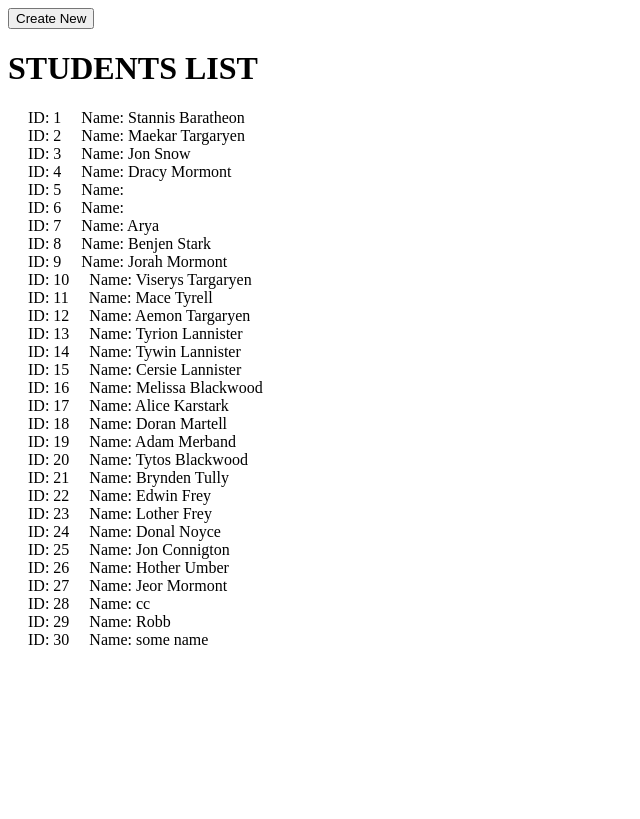
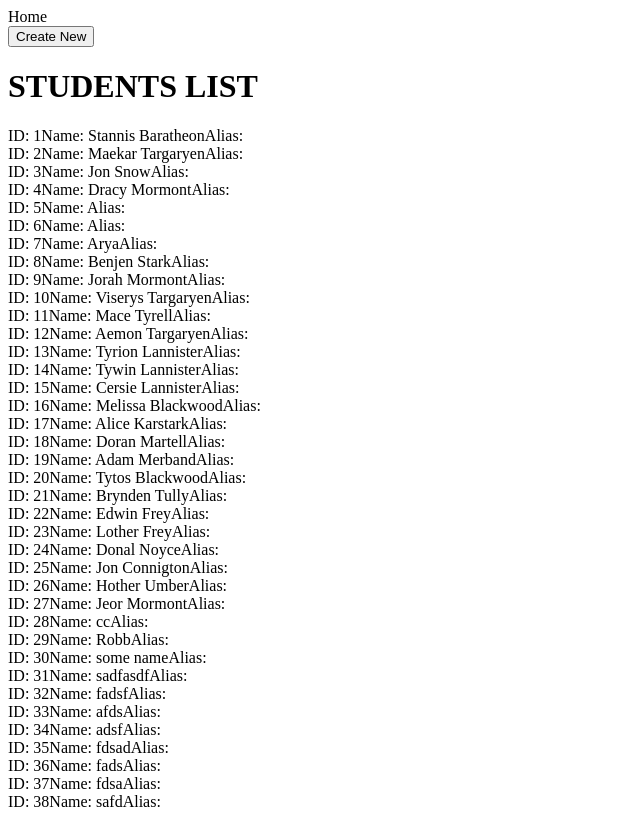
Before and after one commit to Gurharman23/try-student-management, a React app: page / in a window 1280 px wide. Shown: the whole page, without its empty margins (0-640 px from the left). Built offline with nearby package versions, Linux system fonts and the light colour scheme; data requests are answered from the project's data file.

Commit message:
some basic tweeks and css loader configured

```diff
--- a/db.json
+++ b/db.json
@@ -117,6 +117,46 @@
     {
       "name": "some name",
       "id": 30
+    },
+    {
+      "name": "sadfasdf",
+      "alias": "",
+      "id": 31
+    },
+    {
+      "name": "fadsf",
+      "alias": "fadsfs",
+      "id": 32
+    },
+    {
+      "name": "afds",
+      "alias": "fa",
+      "id": 33
+    },
+    {
+      "name": "adsf",
+      "alias": "afdsf",
+      "id": 34
+    },
+    {
+      "name": "fdsad",
+      "alias": "asfdd",
+      "id": 35
+    },
+    {
+      "name": "fads",
+      "alias": "fsdaf",
+      "id": 36
+    },
+    {
+      "name": "fdsa",
+      "alias": "safds",
+      "id": 37
+    },
+    {
+      "name": "safd",
+      "alias": "sdafds",
+      "id": 38
     }
   ]
 }
--- a/package.json
+++ b/package.json
@@ -7,11 +7,13 @@
   },
   "dependencies": {
     "@reduxjs/toolkit": "^2.2.2",
+    "css-loader": "^6.10.0",
     "json-server": "^0.17.4",
     "react": "^18.2.0",
     "react-dom": "^18.2.0",
     "react-redux": "^9.1.0",
-    "react-router-dom": "^6.22.3"
+    "react-router-dom": "^6.22.3",
+    "style-loader": "^3.3.4"
   },
   "devDependencies": {
     "@babel/core": "^7.24.3",
--- a/src/components/App.jsx
+++ b/src/components/App.jsx
@@ -1,15 +1,21 @@
-import React from "react";
-import { Link } from "react-router-dom";
+import React, { useEffect } from "react";
+import { BrowserRouter, Link, Route, Routes } from "react-router-dom";
 import { StudentList } from "./StudentList.jsx";
+import { useDispatch, useSelector } from "react-redux";
+import { fetchStudentsThunk } from "../redux/slices/studentsSlice.js";
+import { CreateForm } from "./CreateForm.jsx";
+import { Home } from "./Home.jsx";
 export const App = () => {
   return (
     <div>
       <div className="create-btn">
-        <Link to={"/create"}>
-          <button>Create New</button>
-        </Link>
+        <BrowserRouter>
+          <Routes>
+            <Route path="/" element={<Home />} />
+            <Route path="/create" element={<CreateForm />} />
+          </Routes>
+        </BrowserRouter>
       </div>
-      <StudentList />
     </div>
   );
 };
--- a/src/components/CreateForm.jsx
+++ b/src/components/CreateForm.jsx
@@ -1,5 +1,5 @@
 import React from "react";
-import { createStudent } from "../student-helpers";
+import { createStudent } from "../student-api";
 import { useNavigate } from "react-router-dom";
 import { useDispatch } from "react-redux";
 import { studentCreated } from "../redux/slices/studentsSlice";
@@ -22,7 +22,8 @@ export const CreateForm = () => {
       <h1>CreateForm</h1>
       <form onSubmit={submitHandler}>
         <div>
-          Name: <input name={"name"} />
+          Name: <input type="text" name={"name"} />
+          Alias: <input type="text" name={"alias"} />
         </div>
         <button type="submit"> Submit </button>
       </form>
--- /dev/null
+++ b/src/components/Home.jsx
@@ -0,0 +1,24 @@
+import React, { useEffect } from "react";
+import { StudentList } from "./StudentList.jsx";
+import { useDispatch, useSelector } from "react-redux";
+import { fetchStudentsThunk } from "../redux/slices/studentsSlice";
+import { Link } from "react-router-dom";
+
+export const Home = () => {
+  const students = useSelector((state) => state.students);
+  const dispatch = useDispatch();
+
+  useEffect(() => {
+    students.length || dispatch(fetchStudentsThunk());
+  }, []);
+  return (
+    <div>
+      Home
+      <br />
+      <Link to={"/create"}>
+        <button>Create New</button>
+      </Link>
+      <StudentList students={students} />
+    </div>
+  );
+};
--- a/src/components/StudentCard.jsx
+++ b/src/components/StudentCard.jsx
@@ -1,10 +1,11 @@
 import React from "react";
 
-export const StudentCard = ({ id, name }) => {
+export const StudentCard = ({ id, name, alias }) => {
   return (
     <div>
-      <span style={{ margin: "20px" }}>ID: {id}</span>
+      <span>ID: {id}</span>
       <span>Name: {name}</span>
+      <span>Alias: {alias}</span>
     </div>
   );
 };
--- a/src/components/StudentList.jsx
+++ b/src/components/StudentList.jsx
@@ -1,15 +1,7 @@
-import React, { useEffect } from "react";
-import { useDispatch, useSelector } from "react-redux";
-import { fetchStudentsThunk } from "../redux/slices/studentsSlice";
+import React from "react";
 import { StudentCard } from "./StudentCard.jsx";
 
-export const StudentList = () => {
-  const students = useSelector((state) => state.students);
-  const dispatch = useDispatch();
-
-  useEffect(() => {
-    students.length || dispatch(fetchStudentsThunk());
-  }, []);
+export const StudentList = ({ students }) => {
   return (
     <div>
       <h1>STUDENTS LIST</h1>
--- a/src/index.js
+++ b/src/index.js
@@ -1,22 +1,16 @@
 import { createRoot } from "react-dom/client";
 import React from "react";
-import { BrowserRouter, Route, Routes } from "react-router-dom";
-import { CreateForm } from "./components/CreateForm.jsx";
 import { Provider } from "react-redux";
 import { store } from "./redux/store";
 import { App } from "./components/App.jsx";
+import "./styles.css";
 
 // Render your React component instead
 const root = createRoot(document.getElementById("app"));
 root.render(
   <React.StrictMode>
     <Provider store={store}>
-      <BrowserRouter>
-        <Routes>
-          <Route path="/" element={<App />} />
-          <Route path="/create" element={<CreateForm />} />
-        </Routes>
-      </BrowserRouter>
+      <App />
     </Provider>
   </React.StrictMode>
 );
--- /dev/null
+++ b/src/styles.css
@@ -0,0 +1,3 @@
+.home{
+    background-color: greenyellow;
+}
--- a/webpack.config.js
+++ b/webpack.config.js
@@ -1,5 +1,6 @@
 const path = require("path");
 const HtmlWebpackPlugin = require("html-webpack-plugin");
+const { webpack } = require("webpack");
 
 module.exports = {
   mode: "development",
@@ -8,6 +9,7 @@ module.exports = {
     filename: "main.js",
     path: path.resolve(__dirname, "dist"),
   },
+  devtool: "source-map",
   devServer: {
     static: "./dist",
     hot: true,
@@ -32,6 +34,10 @@ module.exports = {
           },
         },
       },
+      {
+        test: /\.css$/,
+        use: ["style-loader", "css-loader"],
+      },
     ],
   },
 };
```
Also changed, not shown: 1 other file (tests, documents, lock files or other folders).
